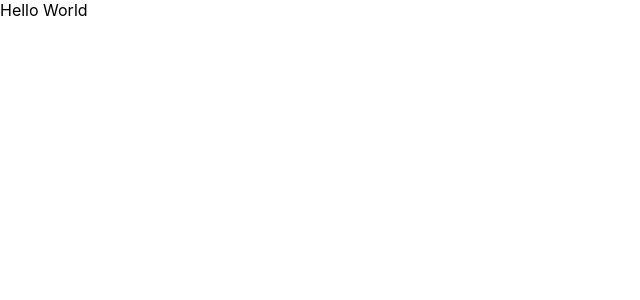
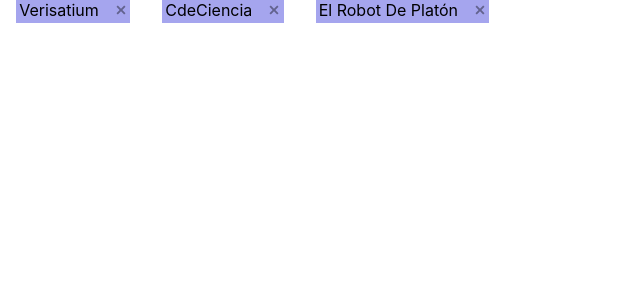
Before and after one commit to iskewedI/youtube-blocker, a React app: page / in a window 1280 px wide. Shown: the top 300 px of the page, without its empty margins (0-640 px from the left). Built offline with nearby package versions, Linux system fonts and the light colour scheme.

Commit message:
Added Tags again due to change in repo structure

```diff
--- a/src/App.tsx
+++ b/src/App.tsx
@@ -1,7 +1,12 @@
 import React from 'react';
+import TagCollectionController from './components/common/Tags/TagCollectionController';
 
 function App() {
-  return <div>Hello World</div>;
+  return (
+    <div>
+      <TagCollectionController />
+    </div>
+  );
 }
 
 export default App;
--- /dev/null
+++ b/src/components/common/Tags/Tag.tsx
@@ -0,0 +1,31 @@
+import React from 'react';
+import DeleteIcon from '../../icons/DeleteIcon';
+
+import styles from './styles.module.css';
+import globalStyles from '../../../global.module.css';
+
+export interface ITagProps {
+  title: string;
+  onClick: () => void;
+}
+
+export interface Tag {
+  id: number;
+  title: string;
+}
+
+const Tag = ({ title, onClick }: ITagProps) => {
+  return (
+    <span className={styles.container}>
+      {title}
+      <button
+        className={`${globalStyles.unestiled} ${styles.deleteIcon}`}
+        onClick={onClick}
+      >
+        <DeleteIcon />
+      </button>
+    </span>
+  );
+};
+
+export default Tag;
--- /dev/null
+++ b/src/components/common/Tags/TagCollection.tsx
@@ -0,0 +1,20 @@
+import React from 'react';
+import { Tag } from './Tag';
+import TagController from './TagController';
+
+export interface ITagCollectionProps {
+  tags: Tag[];
+  onTagRemove: (id: number) => void;
+}
+
+const TagCollection = ({ tags, onTagRemove }: ITagCollectionProps) => {
+  return (
+    <div>
+      {tags.map((tag: Tag) => (
+        <TagController key={tag.id} {...tag} onDelete={() => onTagRemove(tag.id)} />
+      ))}
+    </div>
+  );
+};
+
+export default TagCollection;
--- /dev/null
+++ b/src/components/common/Tags/TagCollectionController.tsx
@@ -0,0 +1,25 @@
+import React, { useState } from 'react';
+import TagCollection from './TagCollection';
+
+const TagCollectionController = () => {
+  const [tags, setTags] = useState([
+    { id: 1, title: 'Verisatium' },
+    { id: 2, title: 'CdeCiencia' },
+    { id: 3, title: 'El Robot De Platón' },
+  ]);
+
+  const handleTagRemove = (id: Number) => {
+    const store = [...tags];
+
+    const index = store.findIndex(t => t.id === id);
+    if (index < 0) return console.error('Index not found at handleTagRemove');
+
+    store.splice(index, 1);
+
+    setTags(store);
+  };
+
+  return <TagCollection tags={tags} onTagRemove={handleTagRemove} />;
+};
+
+export default TagCollectionController;
--- /dev/null
+++ b/src/components/common/Tags/TagController.tsx
@@ -0,0 +1,13 @@
+import React from 'react';
+import Tag from './Tag';
+
+export interface ITagControllerProps {
+  title: string;
+  onDelete: () => void;
+}
+
+const TagController = ({ title, onDelete }: ITagControllerProps) => {
+  return <Tag title={title} onClick={onDelete} />;
+};
+
+export default TagController;
--- /dev/null
+++ b/src/components/common/Tags/styles.module.css
@@ -0,0 +1,17 @@
+.container {
+  background-color: rgb(165, 165, 238);
+  padding: 0.2rem 0.2rem;
+  margin: 1rem;
+}
+
+.deleteIcon {
+  margin-left: 1rem;
+  cursor: pointer;
+
+  height: 100%;
+  opacity: 0.4;
+}
+
+.deleteIcon:hover {
+  opacity: 1;
+}
--- /dev/null
+++ b/src/components/icons/DeleteIcon.tsx
@@ -0,0 +1,8 @@
+import React from 'react';
+import CrossSVG from '../../misc/images/Cross.svg';
+
+const DeleteIcon = ({ width = 12 }) => {
+  return <img src={CrossSVG} alt='Delete' width={`${width}px`} />;
+};
+
+export default DeleteIcon;
--- a/src/global.module.css
+++ b/src/global.module.css
@@ -9,3 +9,10 @@ body {
 code {
   font-family: source-code-pro, Menlo, Monaco, Consolas, 'Courier New', monospace;
 }
+
+/* Common classes */
+.unestiled {
+  padding: 0;
+  border: none;
+  background-color: transparent;
+}
```
Also changed, not shown: src/misc/images/Cross.svg (added).
